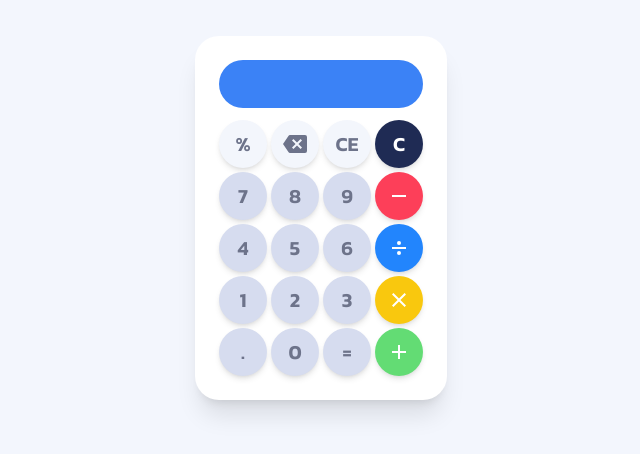
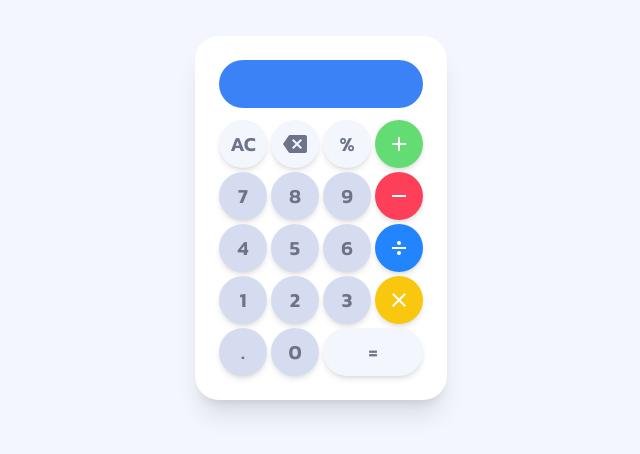
Before and after one commit to ElCato-0/calculator, a SvelteKit app: page / in a window 1280 px wide. Shown: the part 182-636 px from the top of the page, without its empty margins (319-959 px from the left). Built offline with nearby package versions, Linux system fonts and the light colour scheme.

Commit message:
everything is working now

```diff
--- a/src/app.css
+++ b/src/app.css
@@ -5,7 +5,7 @@
 @tailwind utilities;
 
 button {
-    @apply bg-[#d6dcef] text-[#6d738a] hover:scale-95 transition-all rounded-full w-12 h-12 shadow-md flex items-center justify-center;
+    @apply bg-[#d6dcef] text-[#6d738a] hover:scale-95 transition-all rounded-full min-w-12 h-12 shadow-md flex items-center justify-center;
 }
 
 body {
--- a/src/routes/+page.svelte
+++ b/src/routes/+page.svelte
@@ -18,6 +18,10 @@
         equation = "";
     }
 
+    function solve() {
+        equation = eval(equation);
+    }
+
     let equation: string = "";
 </script>
 
@@ -29,21 +33,32 @@
     class="bg-white rounded-3xl grid grid-cols-4 gap-1 p-6 font-semibold text-xl shadow-xl"
 >
     <!-- TODO: fix overflowing numbers -->
+
+    <!-- Output -->
     <div
         class="bg-blue-500 rounded-full col-span-4 h-12 flex items-center px-4 mb-2 text-white"
     >
         {equation}
     </div>
-    <button on:click={() => addToEquation(" / 100")} class="bg-[#f3f6fc]">
-        %
+
+    <!-- Row #1 -->
+    <button on:click={() => clear()} class="bg-[#f3f6fc]">
+        AC
     </button>
     <button on:click={() => backspace()} class="bg-[#f3f6fc]">
         <BackSpaceIcon />
     </button>
-    <button class="bg-[#f3f6fc]"> CE </button>
-    <button on:click={() => clear()} class="bg-[#1f2b54] text-white">
-        C
+    <button on:click={() => addToEquation(" / 100")} class="bg-[#f3f6fc]">
+        %
     </button>
+    <button
+        on:click={() => addToEquation(" + ")}
+        class="bg-[#63dc74] text-white"
+    >
+        <PlusIcon />
+    </button>
+
+    <!-- Row #2 -->
     <button on:click={() => addToEquation("7")}> 7 </button>
     <button on:click={() => addToEquation("8")}> 8 </button>
     <button on:click={() => addToEquation("9")}> 9 </button>
@@ -53,6 +68,8 @@
     >
         <MinusIcon />
     </button>
+
+    <!-- Row #3 -->
     <button on:click={() => addToEquation("4")}> 4 </button>
     <button on:click={() => addToEquation("5")}> 5 </button>
     <button on:click={() => addToEquation("6")}> 6 </button>
@@ -62,6 +79,8 @@
     >
         <DivisionIcon />
     </button>
+
+    <!-- Row #4 -->
     <button on:click={() => addToEquation("1")}> 1 </button>
     <button on:click={() => addToEquation("2")}> 2 </button>
     <button on:click={() => addToEquation("3")}> 3 </button>
@@ -71,13 +90,9 @@
     >
         <MultiplyIcon />
     </button>
+
+    <!-- Row #5 -->
     <button on:click={() => addToEquation(".")}> . </button>
     <button on:click={() => addToEquation("0")}> 0 </button>
-    <button> = </button>
-    <button
-        on:click={() => addToEquation(" + ")}
-        class="bg-[#63dc74] text-white"
-    >
-        <PlusIcon />
-    </button>
+    <button on:click={() => solve()} class="col-span-2 bg-[#f3f6fc]"> = </button>
 </div>
```
